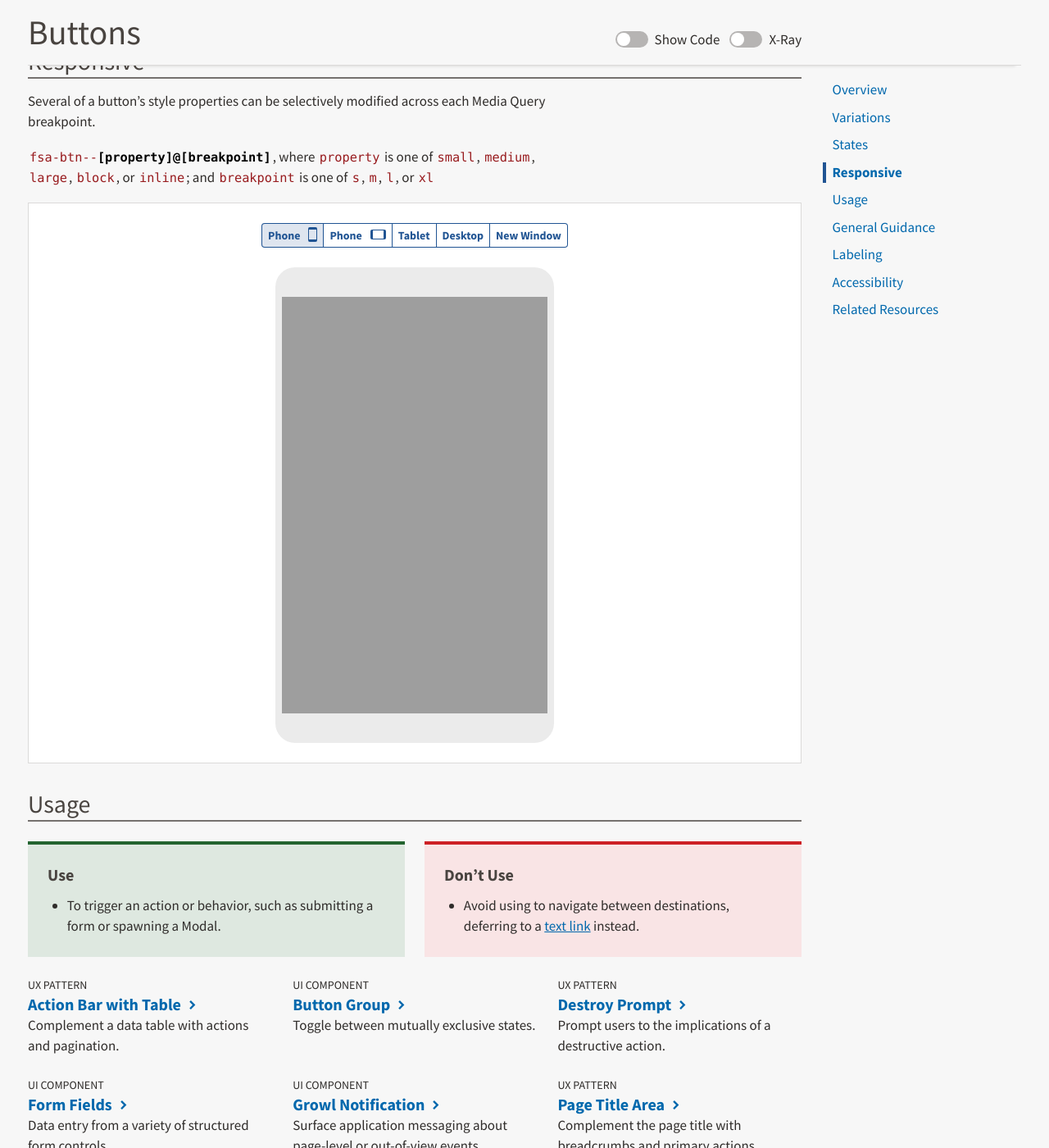
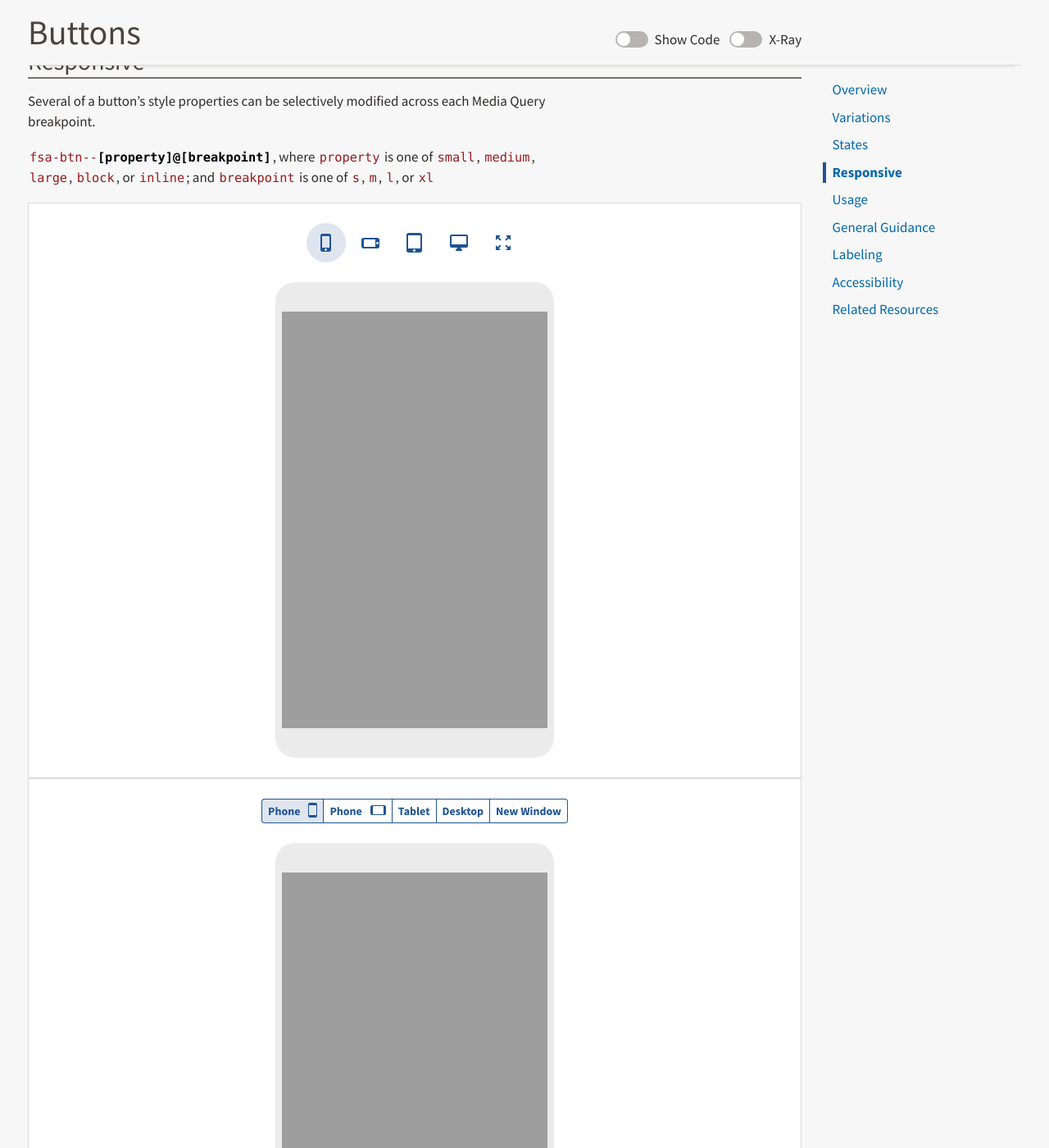
Before and after one commit to USDA-FSA/fsa-design-system, a Jekyll site: the page built from components/buttons/index.md, in a window 1280 px wide and 1400 px high, scrolled down 2429 px. Shown: the whole window at 82% size. Built offline with Jekyll 4.4.1, drawn with Linux system fonts in a browser that asks for light colours.

Commit message:
initial #417

```diff
--- /dev/null
+++ b/_includes/rwd-viewer.html
@@ -0,0 +1,28 @@
+{% comment %}
+  !!!!!!
+
+  A "short-code-like" mechanism for automating the "Responsive (RWD) Viewer".
+
+{% endcomment %}
+
+{% include alert.rwd-rendering.html %}
+
+{% capture rwdTarget %}{{page.title}}{% endcapture %}
+
+{% if rwdTarget %}
+<div class="docs__rwd-demo-block" data-component>
+  <div class="docs__rwd-embed-container">
+    <div class="fsa-level fsa-level--justify-center fsa-level--gutter-none" role="group">
+      <button data-behavior="toggle-rwd-size" data-size="phone" class="fsa-btn fsa-btn--plain fsa-p--s fsa-radius--full fsa-color--secondary fsa-bg--secondary-100" aria-selected="true" type="button" title="Portrait" aria-label="Portrait"><svg class="fsa-icon fsa-icon--size-2" aria-hidden="true" focusable="false" role="img" xmlns="http://www.w3.org/2000/svg" viewBox="0 0 24 24"><path d="M15.5 1h-8C6.12 1 5 2.12 5 3.5v17C5 21.88 6.12 23 7.5 23h8c1.38 0 2.5-1.12 2.5-2.5v-17C18 2.12 16.88 1 15.5 1zm-4 21c-.83 0-1.5-.67-1.5-1.5s.67-1.5 1.5-1.5 1.5.67 1.5 1.5-.67 1.5-1.5 1.5zm4.5-4H7V4h9v14z"/></svg></button>
+      <button data-behavior="toggle-rwd-size" data-size="phone-big" class="fsa-btn fsa-btn--plain fsa-p--s fsa-radius--full fsa-color--secondary fsa-bg:hover--tertiary-100" type="button" title="Landscape" aria-label="Landscape"><svg style="transform: rotate(-90deg);" class="fsa-icon fsa-icon--size-2" aria-hidden="true" focusable="false" role="img" xmlns="http://www.w3.org/2000/svg" viewBox="0 0 24 24"><path d="M15.5 1h-8C6.12 1 5 2.12 5 3.5v17C5 21.88 6.12 23 7.5 23h8c1.38 0 2.5-1.12 2.5-2.5v-17C18 2.12 16.88 1 15.5 1zm-4 21c-.83 0-1.5-.67-1.5-1.5s.67-1.5 1.5-1.5 1.5.67 1.5 1.5-.67 1.5-1.5 1.5zm4.5-4H7V4h9v14z"/></svg></button>
+      <button data-behavior="toggle-rwd-size" data-size="tablet" class="fsa-btn fsa-btn--plain fsa-p--s fsa-radius--full fsa-color--secondary fsa-bg:hover--tertiary-100" type="button" title="Tablet" aria-label="Tablet"><svg class="fsa-icon fsa-icon--size-2" aria-hidden="true" focusable="false" role="img" xmlns="http://www.w3.org/2000/svg" viewBox="0 0 24 24"><path d="M18.5 0h-14C3.12 0 2 1.12 2 2.5v19C2 22.88 3.12 24 4.5 24h14c1.38 0 2.5-1.12 2.5-2.5v-19C21 1.12 19.88 0 18.5 0zm-7 23c-.83 0-1.5-.67-1.5-1.5s.67-1.5 1.5-1.5 1.5.67 1.5 1.5-.67 1.5-1.5 1.5zm7.5-4H4V3h15v16z"/></svg></button>
+      <button data-behavior="toggle-rwd-size" data-size="desktop" class="fsa-btn fsa-btn--plain fsa-p--s fsa-radius--full fsa-color--secondary fsa-bg:hover--tertiary-100" type="button" title="Desktop" aria-label="Desktop"><svg class="fsa-icon fsa-icon--size-2" aria-hidden="true" focusable="false" role="img" xmlns="http://www.w3.org/2000/svg" viewBox="0 0 24 24"><path d="M21 2H3c-1.1 0-2 .9-2 2v12c0 1.1.9 2 2 2h7l-2 3v1h8v-1l-2-3h7c1.1 0 2-.9 2-2V4c0-1.1-.9-2-2-2zm0 12H3V4h18v10z"/></svg></button>
+      <button data-behavior="toggle-rwd-size" data-size="fullscreen" class="fsa-btn fsa-btn--plain fsa-p--s fsa-radius--full fsa-color--secondary fsa-bg:hover--tertiary-100" type="button" title="Fullscreen" aria-label="Fullscreen"><svg class="fsa-icon fsa-icon--size-2" aria-hidden="true" focusable="false" role="img" xmlns="http://www.w3.org/2000/svg" viewBox="0 0 24 24"><path d="M15 3l2.3 2.3-2.89 2.87 1.42 1.42L18.7 6.7 21 9V3zM3 9l2.3-2.3 2.87 2.89 1.42-1.42L6.7 5.3 9 3H3zm6 12l-2.3-2.3 2.89-2.87-1.42-1.42L5.3 17.3 3 15v6zm12-6l-2.3 2.3-2.87-2.89-1.42 1.42 2.89 2.87L15 21h6z"/></svg></button>
+    </div>
+    <div class="docs__rwd-embed docs__rwd-embed--phone">
+      <button data-behavior="toggle-rwd-close-fullscreen" type="button" class="docs__rwd-embed-close fsa-btn fsa-btn--plain fsa-p--xs fsa-radius--full fsa-color--tertiary fsa-bg--white fsa-bg:hover--tertiary-100 fsa-link:hover--tertiary-900" title="Close" aria-label="Close"><svg class="fsa-icon fsa-icon--size-3" aria-hidden="true" focusable="false" role="img" fill="#494440" xmlns="http://www.w3.org/2000/svg" width="24" height="24" viewBox="0 0 24 24"><path d="M19 6.41L17.59 5 12 10.59 6.41 5 5 6.41 10.59 12 5 17.59 6.41 19 12 13.41 17.59 19 19 17.59 13.41 12z"></path></svg></button>
+      <iframe title="Responsive Demo: {{rwdTarget}}" src="https://usda-fsa.github.io/fsa-style/demo/rwd__{{rwdTarget | downcase }}.html" class="docs__rwd-iframe" allowtransparency="true" frameborder="0" scrolling="yes" allowfullscreen="true" > </iframe>
+    </div>
+  </div>
+</div>
+{% endif %}
--- a/components/buttons/index.md
+++ b/components/buttons/index.md
@@ -136,7 +136,7 @@
 <code title="large">l</code>, or
 <code title="extra large">xl</code>
 
-{% include alert.rwd-rendering.html %}
+{% include rwd-viewer.html %}
 
 <div class="docs__rwd-demo-block">
   <div class="docs__rwd-embed-container">
```
Also changed, not shown: css/fsa-design-system.css, css/fsa-design-system.min.css, 2 other files.
